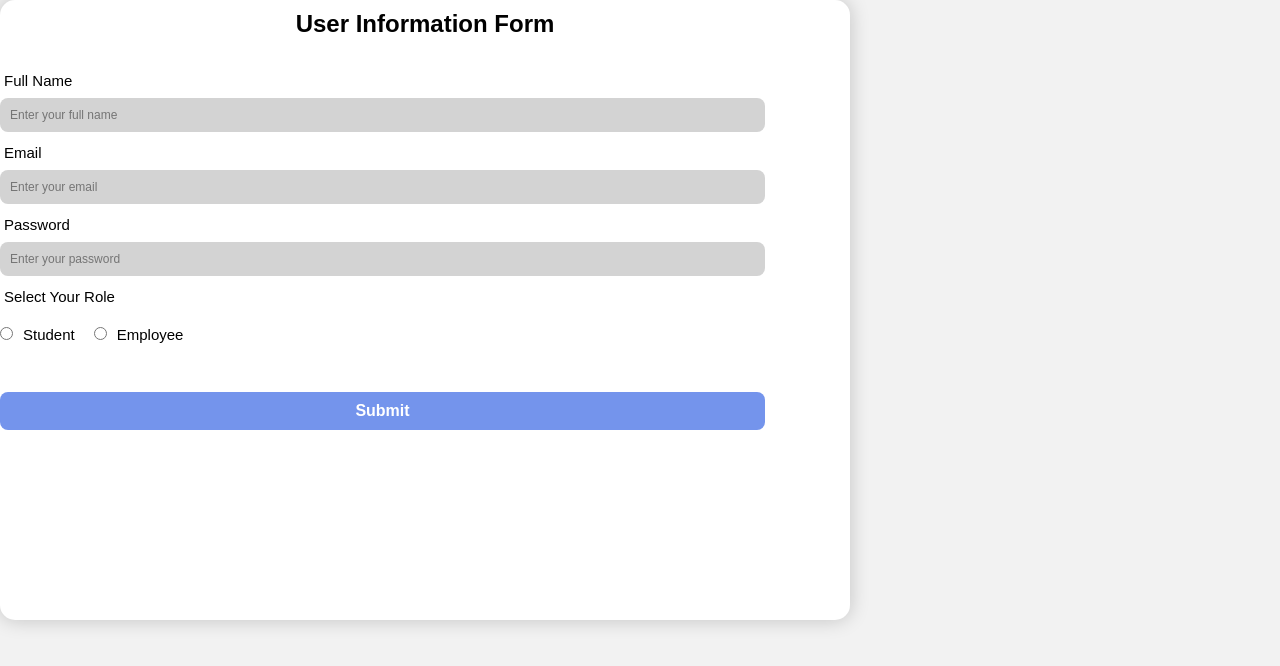
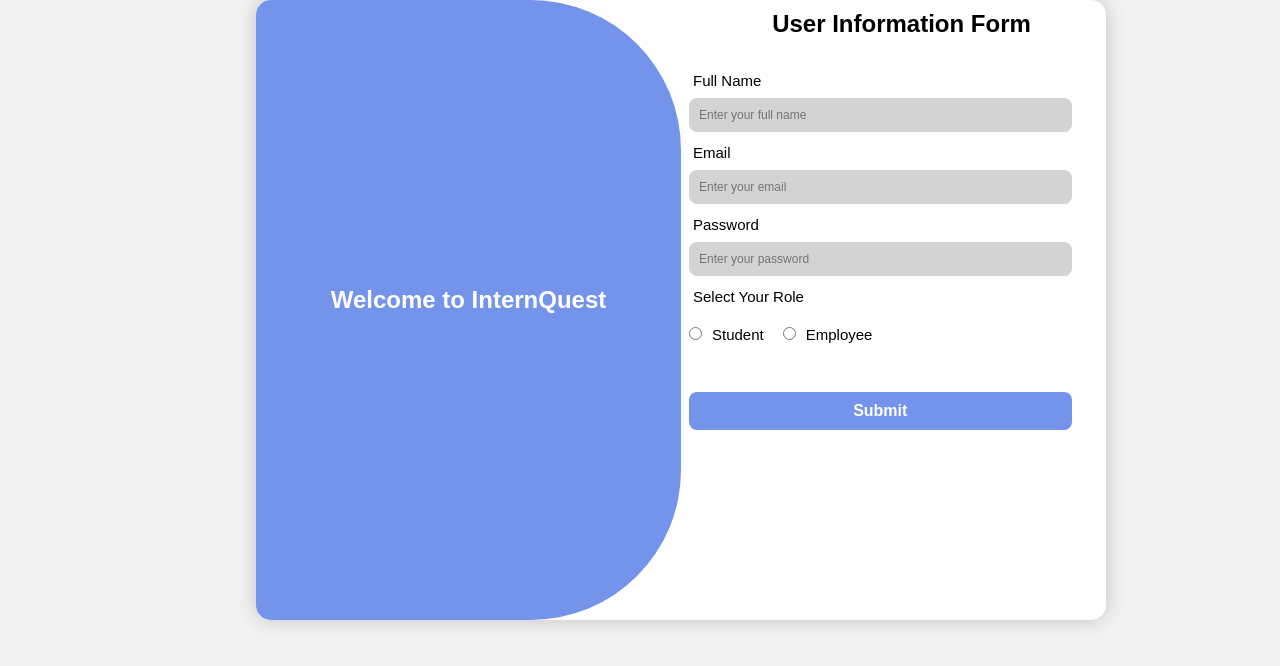
Before and after one commit to kaveenskn/InternQuest-web-Group2, a React (Vite) app: page / in a window 1280 px wide. Shown: the top 666 px of the page. Built offline with nearby package versions, Linux system fonts and the light colour scheme.

Commit message:
updated form

```diff
--- a/src/pages/Form1.jsx
+++ b/src/pages/Form1.jsx
@@ -10,7 +10,7 @@
     universityName: "",
     universityLocation: "",
     companyName: "",
-    companyLocation: "", // changed from position to companyLocation
+    companyLocation: "",
   });
 
   const handleChange = (e) => {
@@ -24,6 +24,7 @@
 
   return (
     <div className="container">
+      <div className="form-box login">
         <h1>User Information Form</h1>
         <form onSubmit={handleSubmit}>
           <label htmlFor="fullname">Full Name</label>
@@ -126,6 +127,12 @@
           <button type="submit">Submit</button>
         </form>
       </div>
+      <div className="toggle-box">
+        <div className="toggle-panel toggle-left">
+          <h1>Welcome to InternQuest</h1>
+        </div>
+      </div>
+    </div>
   );
 };
 
--- a/src/styles/form1.css
+++ b/src/styles/form1.css
@@ -21,6 +21,7 @@
   height: 620px;
   width: 850px;
   overflow: hidden;
+  margin-left:20% ;
 }
 
 .form-box {
```
Lines whose indentation alone changed are shown as unchanged.
